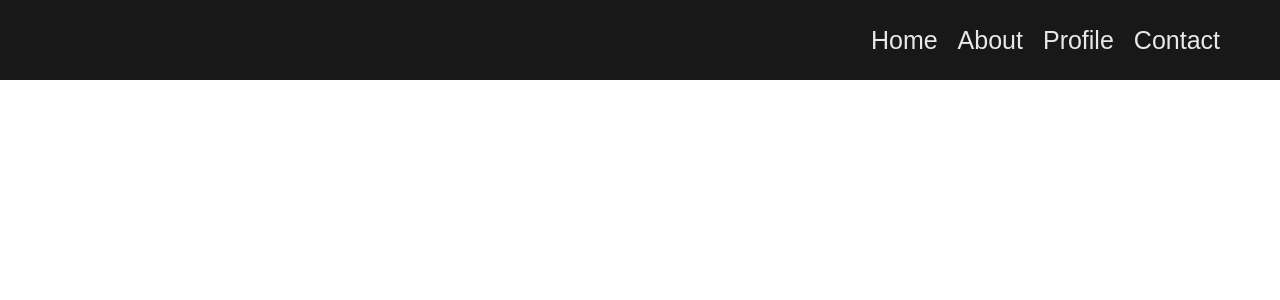
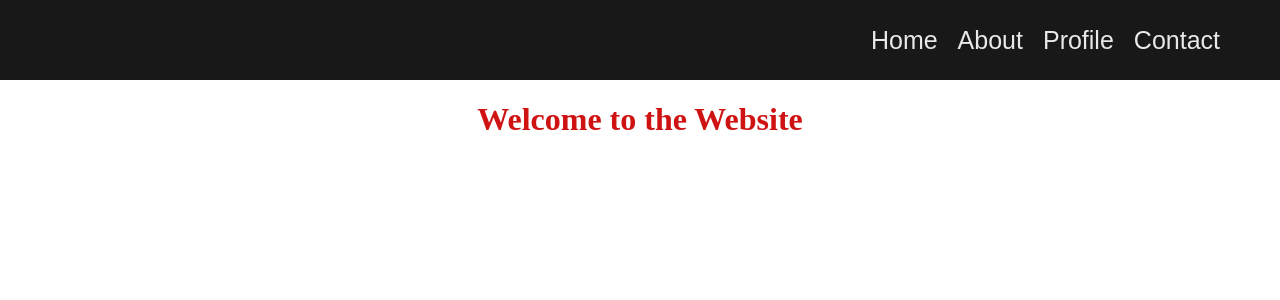
Before and after one commit to Kiwasthal/SASS-website, a React (Create React App) app: page / in a window 1280 px wide. Shown: the top 300 px of the page. Built offline with nearby package versions, Linux system fonts and the light colour scheme.

Commit message:
Sass Nesting

```diff
--- a/src/App.js
+++ b/src/App.js
@@ -1,9 +1,11 @@
+import MainPage from './Components/MainPage';
 import Navbar from './Components/Navbar';
 
 function App() {
   return (
     <div className="App">
       <Navbar />
+      <MainPage />
     </div>
   );
 }
--- /dev/null
+++ b/src/Components/MainPage.js
@@ -0,0 +1,11 @@
+import '../Styles/MainPage.css';
+
+const MainPage = () => {
+  return (
+    <div className="mainPage">
+      <h1>Welcome to the Website</h1>
+    </div>
+  );
+};
+
+export default MainPage;
--- /dev/null
+++ b/src/Styles/MainPage.css
@@ -0,0 +1,8 @@
+.mainPage {
+  display: flex;
+  justify-content: center;
+  align-items: center;
+}
+.mainPage h1 {
+  color: #cf1212;
+}/*# sourceMappingURL=MainPage.css.map */
--- /dev/null
+++ b/src/Styles/MainPage.scss
@@ -0,0 +1,11 @@
+@import '../Variables/Variables.sass';
+
+.mainPage {
+  display: flex;
+  justify-content: center;
+  align-items: center;
+
+  h1 {
+    color: $redColor;
+  }
+}
--- a/src/Variables/Variables.sass
+++ b/src/Variables/Variables.sass
@@ -2,6 +2,7 @@
 
 $blackColor: rgb(24, 24, 24)
 $whiteColor : rgb(232,232,232)
+$redColor  : #cf1212
 
 // Fonts
 
```
Also changed, not shown: 1 other file (tests, documents, lock files or other folders).
